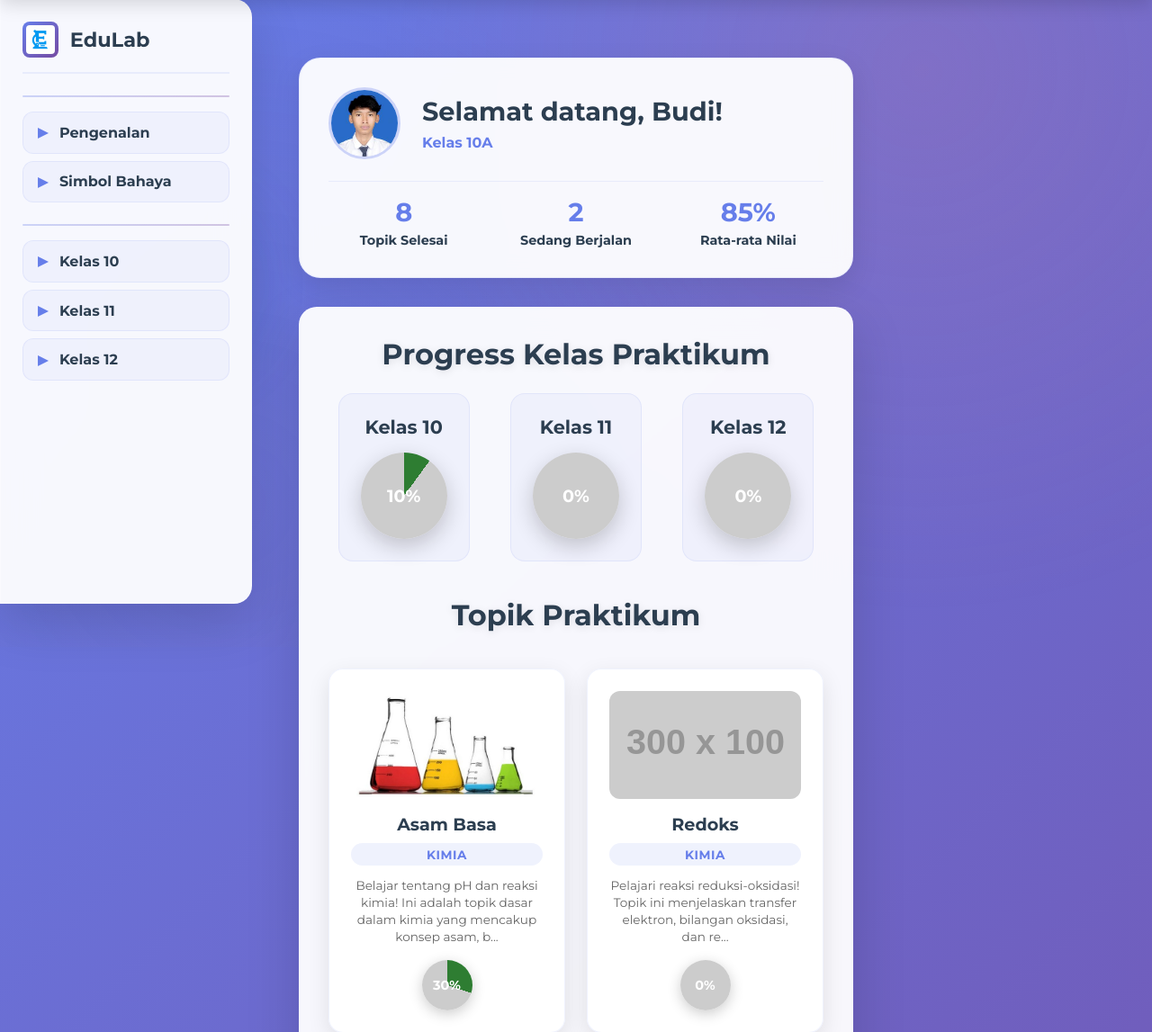
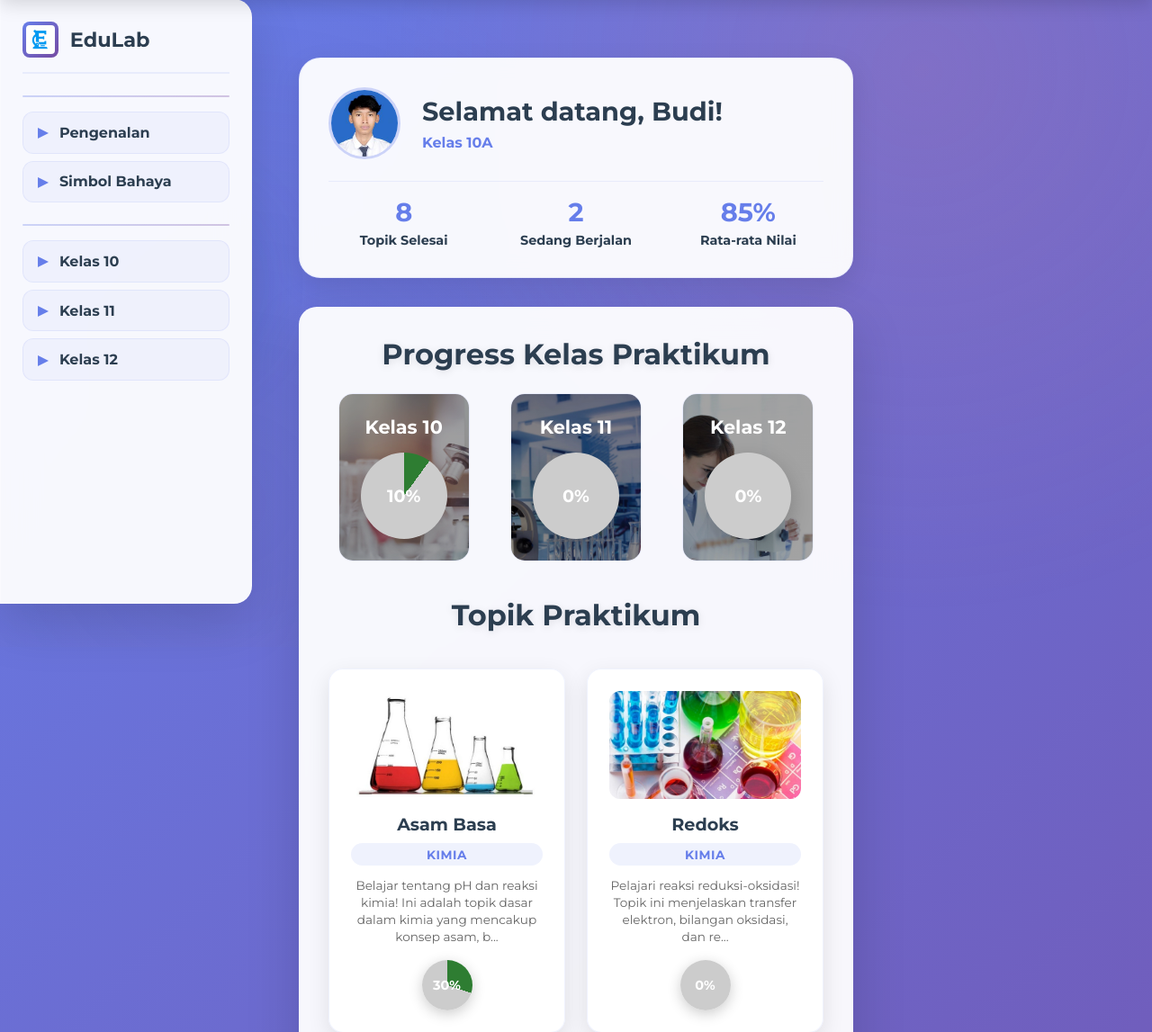
Before and after one commit to BintangPrasetyo95/edulab, a PHP site: page /beranda.html in a window 1280 px wide. Shown: the part 81-1228 px from the top of the page at 90% size. Run offline with PHP 8.4, Linux system fonts and the light colour scheme; grey boxes labelled with a size stand in for pictures from a placeholder-image service; some libraries are stand-ins or nearby versions.

Commit message:
Topic Images Covers Update, Class Images Background Per-Category

```diff
--- a/assets/main.js
+++ b/assets/main.js
@@ -2,26 +2,26 @@ const data = {
     '10': {
         'kimia': [
             { id: 'asam-basa', title: 'Asam Basa', image: './assets/images/image-asam-basa.jpg', desc: 'Belajar tentang pH dan reaksi kimia! Ini adalah topik dasar dalam kimia yang mencakup konsep asam, basa, indikator, dan reaksi netralisasi. Siswa akan mempelajari skala pH, sifat larutan, dan aplikasi dalam kehidupan sehari-hari seperti pengaturan pH tanah atau obat-obatan.', progress: 30 },
-            { id: 'redoks', title: 'Redoks', image: 'https://placehold.co/300x100?text=Redoks', desc: 'Pelajari reaksi reduksi-oksidasi! Topik ini menjelaskan transfer elektron, bilangan oksidasi, dan reaksi redoks dalam sel volta, korosi, dan proses biologis seperti respirasi.', progress: 0 }
+            { id: 'redoks', title: 'Redoks', image: './assets/images/image_redoks.jpg', desc: 'Pelajari reaksi reduksi-oksidasi! Topik ini menjelaskan transfer elektron, bilangan oksidasi, dan reaksi redoks dalam sel volta, korosi, dan proses biologis seperti respirasi.', progress: 0 }
         ],
         'fisika': [
-            { id: 'gerak', title: 'Gerak Lurus', image: 'https://placehold.co/300x100?text=Gerak+Lurus', desc: 'Pelajari hukum Newton! Topik ini mencakup gerak lurus beraturan, berubah beraturan, gaya, massa, dan aplikasi seperti perhitungan kecepatan kendaraan atau gerak proyektil.', progress: 0 }
+            { id: 'gerak', title: 'Gerak Lurus', image: './assets/images/image-gerak-lurus.jpg', desc: 'Pelajari hukum Newton! Topik ini mencakup gerak lurus beraturan, berubah beraturan, gaya, massa, dan aplikasi seperti perhitungan kecepatan kendaraan atau gerak proyektil.', progress: 0 }
         ]
     },
     '11': {
         'kimia': [
-            { id: 'stoikiometri', title: 'Stoikiometri', image: 'https://placehold.co/300x100?text=Stoikiometri', desc: 'Kalkulasi jumlah zat! Ini melibatkan mol, persamaan reaksi, yield, dan perhitungan stoichiometri dalam reaksi kimia industri atau laboratorium.', progress: 0 }
+            { id: 'stoikiometri', title: 'Stoikiometri', image: './assets/images/image-stoikiometri.jpg', desc: 'Kalkulasi jumlah zat! Ini melibatkan mol, persamaan reaksi, yield, dan perhitungan stoichiometri dalam reaksi kimia industri atau laboratorium.', progress: 0 }
         ],
         'fisika': [
-            { id: 'energi', title: 'Energi', image: 'https://placehold.co/300x100?text=Energi', desc: 'Pelajari energi kinetik! Topik ini membahas energi potensial, konservasi energi, kerja, daya, dan aplikasi dalam mesin atau sistem fisika seperti pendulum.', progress: 0 }
+            { id: 'energi', title: 'Energi', image: './assets/images/image-energi.jpg', desc: 'Pelajari energi kinetik! Topik ini membahas energi potensial, konservasi energi, kerja, daya, dan aplikasi dalam mesin atau sistem fisika seperti pendulum.', progress: 0 }
         ]
     },
     '12': {
         'kimia': [
-            { id: 'polimer', title: 'Polimer', image: 'https://placehold.co/300x100?text=Polimer', desc: 'Pelajari bahan polimer! Ini termasuk polimerisasi, jenis polimer seperti plastik, karet, dan aplikasi dalam industri, lingkungan, dan teknologi biomedis.', progress: 0 }
+            { id: 'polimer', title: 'Polimer', image: './assets/images/image-polimer.jpg', desc: 'Pelajari bahan polimer! Ini termasuk polimerisasi, jenis polimer seperti plastik, karet, dan aplikasi dalam industri, lingkungan, dan teknologi biomedis.', progress: 0 }
         ],
         'fisika': [
-            { id: 'listrik', title: 'Listrik', image: 'https://placehold.co/300x100?text=Listrik', desc: 'Pelajari rangkaian listrik! Topik ini mencakup arus, tegangan, hambatan, hukum Ohm, Kirchhoff, dan aplikasi seperti sirkuit elektronik atau distribusi listrik.', progress: 0 }
+            { id: 'listrik', title: 'Listrik', image: './assets/images/image-listrik.jpg', desc: 'Pelajari rangkaian listrik! Topik ini mencakup arus, tegangan, hambatan, hukum Ohm, Kirchhoff, dan aplikasi seperti sirkuit elektronik atau distribusi listrik.', progress: 0 }
         ]
     }
 };
--- a/assets/style.css
+++ b/assets/style.css
@@ -604,26 +604,67 @@ main {
     gap: 1.5rem;
 }
 
+/* STYLE UTAMA (tetap sama) */
 .progress-item {
+    position: relative;
     text-align: center;
     padding: 1.5rem;
-    background: rgba(102, 126, 234, 0.05);
     border-radius: 16px;
-    border: 1px solid rgba(102, 126, 234, 0.1);
-    transition: all 0.3s ease;
+    overflow: hidden;
+    border: 1px solid rgba(102, 126, 234, 0.1);
+    transition: all 0.3s ease;
+    color: white;
+    z-index: 1;
+}
+
+.progress-item::before {
+    content: "";
+    position: absolute;
+    inset: 0;
+    background-size: cover;
+    background-position: center;
+    background-repeat: no-repeat;
+    filter: brightness(0.8);
+    z-index: -1;
+    transition: 0.3s ease;
 }
 
 .progress-item:hover {
-    background: rgba(102, 126, 234, 0.1);
     transform: translateY(-5px);
-    box-shadow: 0 15px 40px rgba(0, 0, 0, 0.1);
+    box-shadow: 0 15px 40px rgba(0, 0, 0, 0.3);
 }
 
 .progress-item h3 {
     font-size: 1.3rem;
     font-weight: 700;
     margin-bottom: 1rem;
-    color: #2c3e50;
+    color: white;
+}
+
+/* ============================= */
+/* BACKGROUND BERBEDA PER KELAS  */
+/* ============================= */
+
+.kelas10::before {
+    background-image:
+        linear-gradient(rgba(0, 0, 0, 0.2), rgba(0, 0, 0, 0.2)),
+        url('./images/kelas10.jpg');
+}
+
+.kelas11::before {
+    background-image:
+        linear-gradient(rgba(0, 0, 0, 0.2), rgba(0, 0, 0, 0.2)),
+        url('./images/kelas11.jpg');
+}
+
+.kelas12::before {
+    background-image:
+        linear-gradient(rgba(0, 0, 0, 0.2), rgba(0, 0, 0, 0.2)),
+        url('./images/kelas12.jpg');
+}
+
+.progress-item:hover::before {
+    filter: brightness(1);
 }
 
 .progress-circle {
--- a/beranda.html
+++ b/beranda.html
@@ -135,15 +135,15 @@
                 <section class="progress-overview">
                     <h2>Progress Kelas Praktikum</h2>
                     <div class="progress-container">
-                        <div class="progress-item">
+                        <div class="progress-item kelas10">
                             <h3>Kelas 10</h3>
                             <div class="progress-circle" id="progress-kelas-10">0%</div>
                         </div>
-                        <div class="progress-item">
+                        <div class="progress-item kelas11">
                             <h3>Kelas 11</h3>
                             <div class="progress-circle" id="progress-kelas-11">0%</div>
                         </div>
-                        <div class="progress-item">
+                        <div class="progress-item kelas12">
                             <h3>Kelas 12</h3>
                             <div class="progress-circle" id="progress-kelas-12">0%</div>
                         </div>
```
Also changed, not shown: assets/praktikum.css (+21 -1 lines), assets/images/image-energi.jpg (added), assets/images/image-gerak-lurus.jpg (added), assets/images/image-listrik.jpg (added), assets/images/image-polimer.jpg (added), assets/images/image-stoikiometri.jpg (added), assets/images/kelas10.jpg (added), assets/images/kelas11.jpg (added), assets/images/kelas12.jpg (added).
